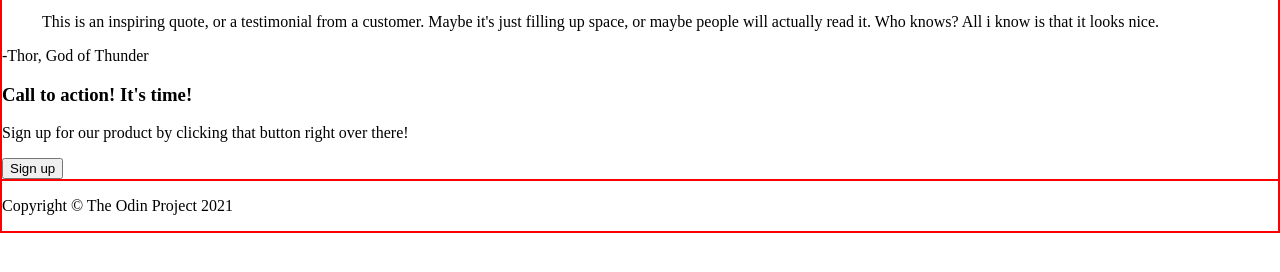
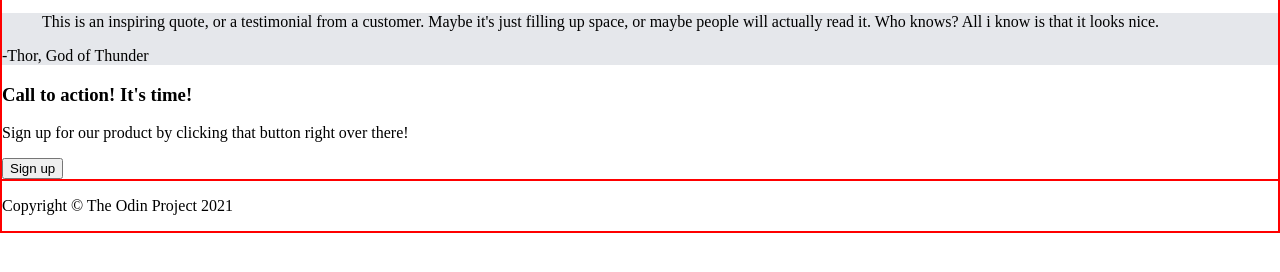
Before and after one commit to LudoWhick/Landing-Page, a plain HTML site: page index.html in a window 1280 px wide. Shown: the part 522-794 px from the top of the page. Drawn offline with Linux system fonts and the light colour scheme.

Commit message:
Set background color for quote section

```diff
--- a/style.css
+++ b/style.css
@@ -56,3 +56,7 @@ footer {
     width: 130px;
     margin: 0 20px;
 }
+
+.quote {
+    background-color: #E5E7EB;
+}
```
